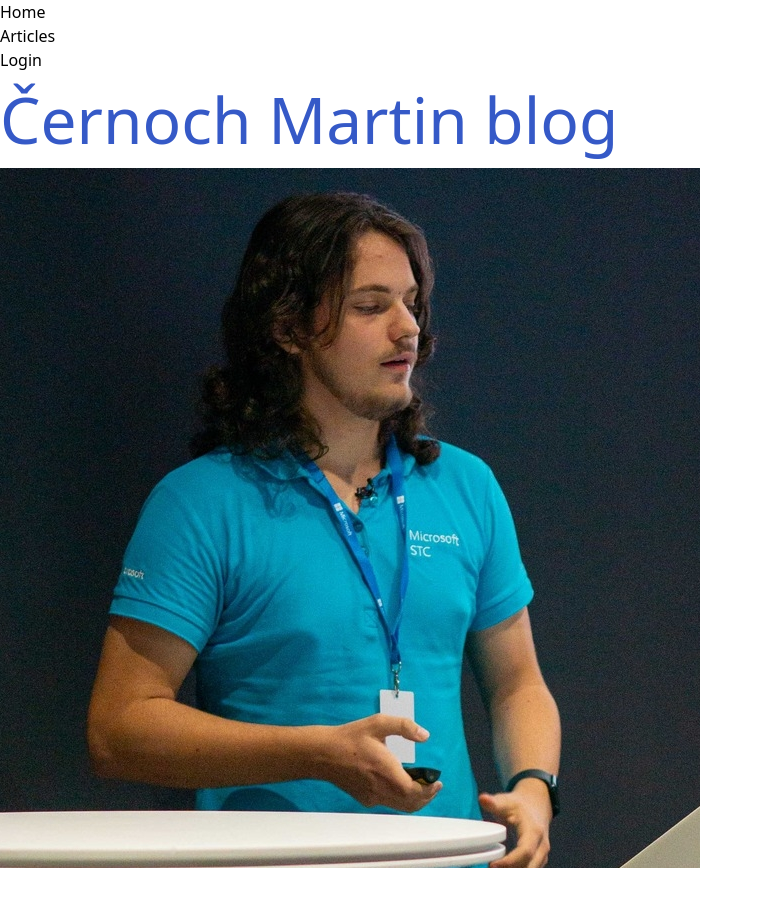
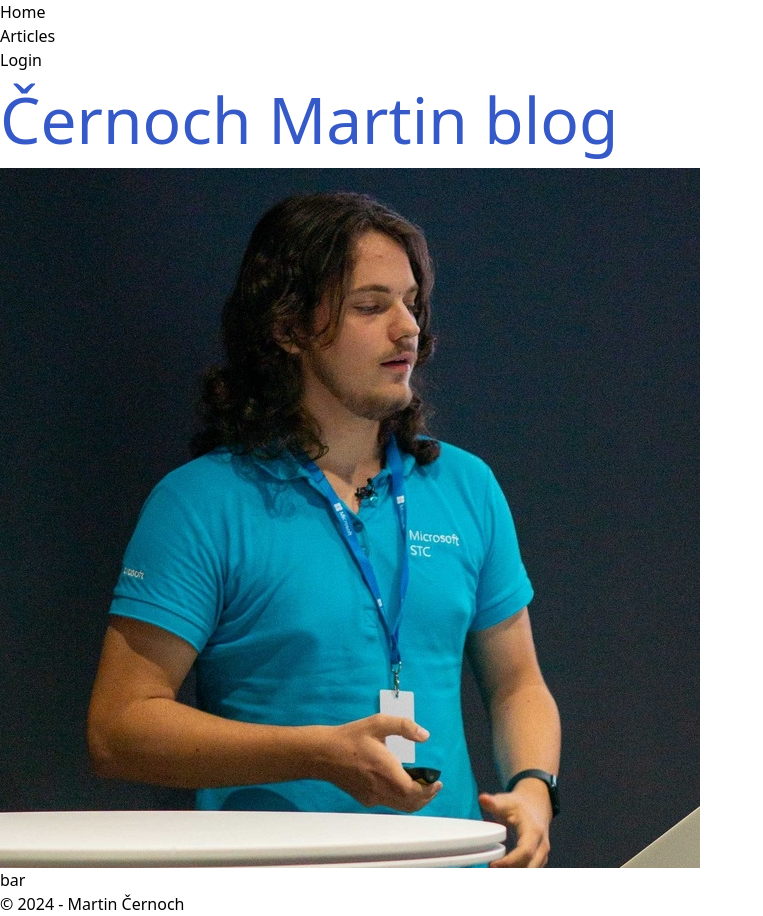
Before and after one commit to cernochmartin/cernochmartin-nuxt, a Nuxt app: page / in a window 1280 px wide. Shown: the whole page, without its empty margins (0-763 px from the left). Before the commit the page ends 868 px from the top, so only its background shows below. Built offline with nearby package versions, Linux system fonts and the light colour scheme.

Commit message:
wip: Footer component

```diff
--- /dev/null
+++ b/app.config.ts
@@ -0,0 +1,3 @@
+export default defineAppConfig({
+    foo: 'bar'
+})
--- a/app.vue
+++ b/app.vue
@@ -1,7 +1,5 @@
 <template>
-  <TheNav />
-  <div>
-    <h1 class="text-blue-primary">Černoch Martin blog</h1>
-    <NuxtImg src="/profile-picture.png" alt="Me presenting at konference.tech."/>
-  </div>
+  <NuxtLayout>
+    <NuxtPage />
+  </NuxtLayout>
 </template>
--- /dev/null
+++ b/components/the/TheFooter.vue
@@ -0,0 +1,8 @@
+<script setup lang="ts">
+const year = new Date().getFullYear()
+</script>
+<template>
+    <footer>
+        <p>&#169; {{ year }} - Martin Černoch</p>
+    </footer>
+</template>
--- a/components/the/TheNav.vue
+++ b/components/the/TheNav.vue
@@ -17,9 +17,11 @@ const routes = [
 const routeId = useId()
 </script>
 <template>
-    <ul>
-        <li v-for="route in routes" :key="routeId">
-            <NuxtLink :to="route.path">{{ route.name }}</NuxtLink>
-        </li>
-    </ul>
+    <nav>
+        <ul>
+            <li v-for="route in routes" :key="routeId">
+                <NuxtLink :to="route.path">{{ route.name }}</NuxtLink>
+            </li>
+        </ul>
+    </nav>
 </template>
--- /dev/null
+++ b/layouts/default.vue
@@ -0,0 +1,5 @@
+<template>
+    <TheNav />
+    <slot />
+    <TheFooter />
+</template>
--- a/nuxt.config.ts
+++ b/nuxt.config.ts
@@ -3,7 +3,7 @@ export default defineNuxtConfig({
   modules: [
     '@nuxtjs/tailwindcss',
     '@nuxtjs/google-fonts',
-     '@nuxt/image'
+    '@nuxt/image'
   ],
   css: ['~/assets/style.css'],
   googleFonts: {
--- /dev/null
+++ b/pages/articles.vue
@@ -0,0 +1,3 @@
+<template>
+    blog
+</template>
--- /dev/null
+++ b/pages/auth.vue
@@ -0,0 +1,3 @@
+<template>
+    auth
+</template>
--- /dev/null
+++ b/pages/index.vue
@@ -0,0 +1,12 @@
+<script setup lang="ts">
+const app = useAppConfig()
+
+console.log(app.foo)
+</script>
+<template>
+    <div>
+        <h1 class="text-blue-primary">Černoch Martin blog</h1>
+        <NuxtImg src="/profile-picture.png" alt="Me presenting at konference.tech." />
+        {{ app.foo }}
+    </div>
+</template>
```
